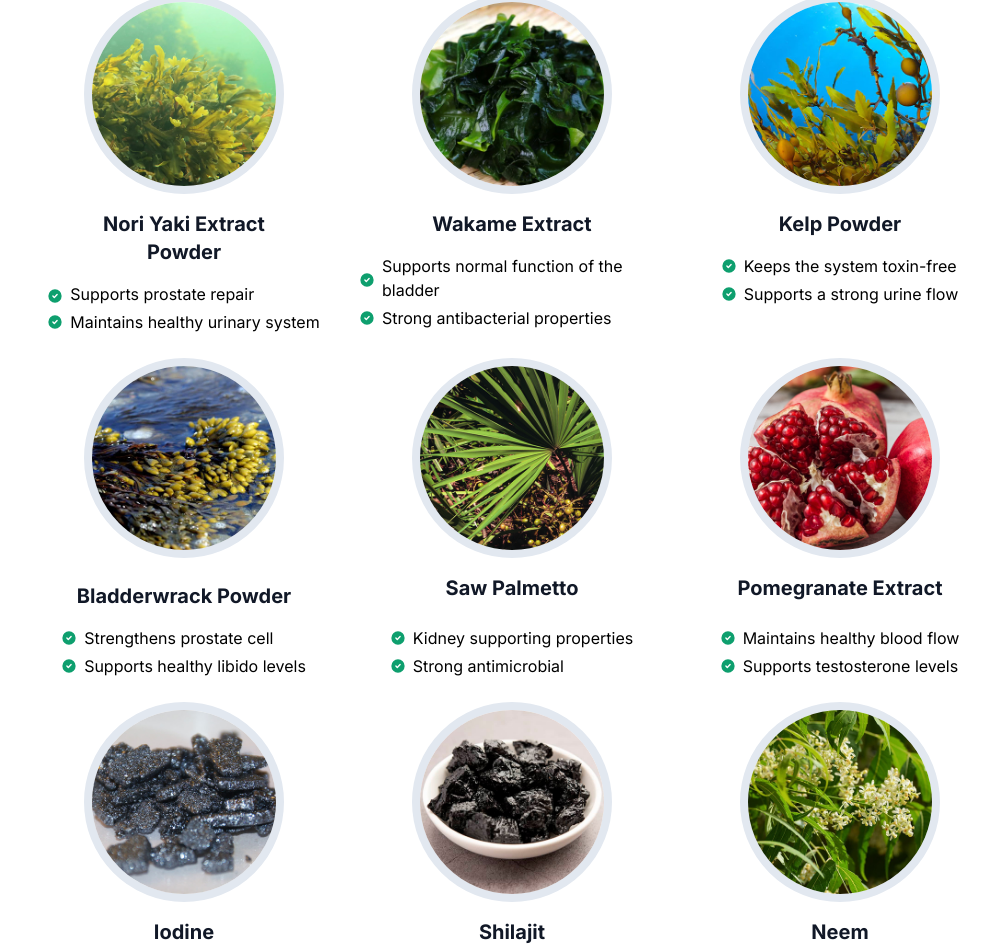
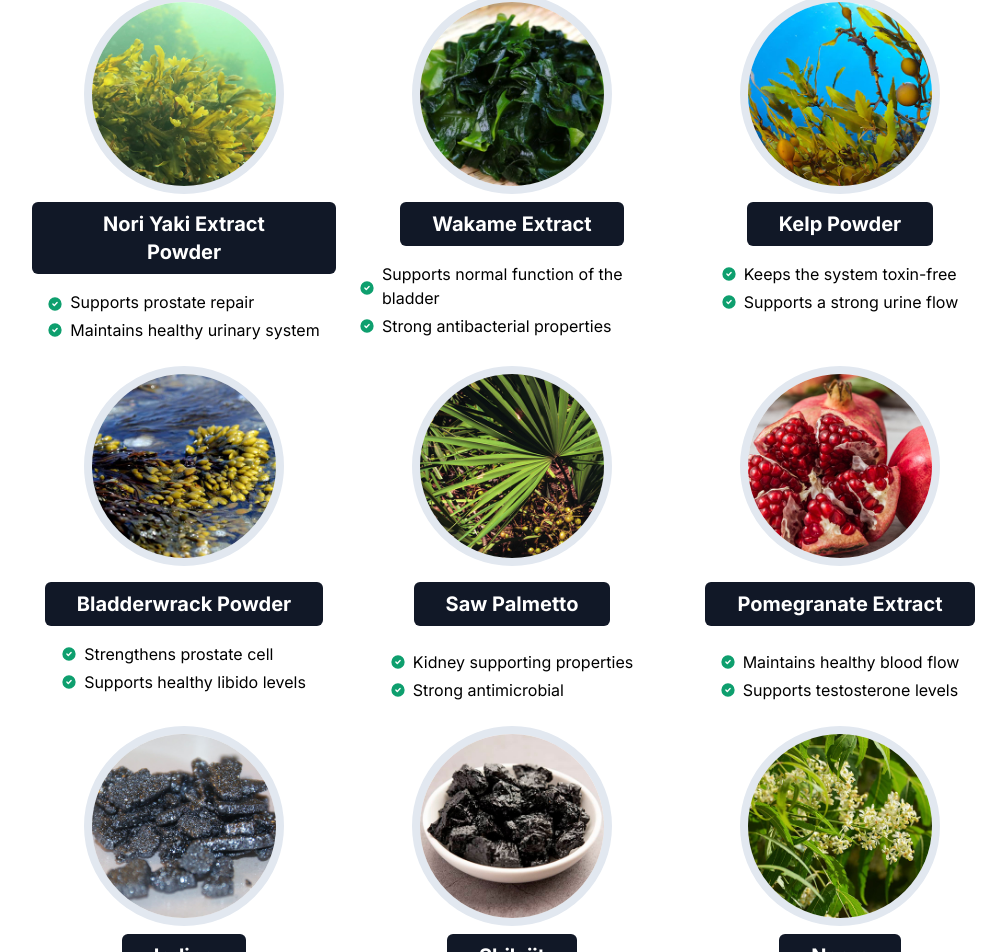
Before and after one commit to ecatungal29/nutra-template, a Next.js app: page / in a window 1280 px wide. Shown: the part 4095-5047 px from the top of the page, without its empty margins (128-1134 px from the left). Built offline with nearby package versions, Linux system fonts and the light colour scheme.

Commit message:
Added title background color in md

```diff
--- a/src/app/components/GridImage.tsx
+++ b/src/app/components/GridImage.tsx
@@ -27,7 +27,7 @@ export default function GridImage() {
                         />
 
                         {/* <p className="text-center font-bold mt-2 bg-gray-900 text-white px-[6px] md:text-xl text-xs md:px-8 py-2 rounded-md"> */}
-                        <p className="text-center text-base text-gray-900  font-bold mt-2   px-4 md:text-xl md:px-8 pt-2  rounded-md  md:mb-4 mb-1">
+                        <p className="text-center text-base text-gray-900  font-bold mt-2   px-4 md:text-xl md:px-8 pt-2  rounded-md  md:mb-4 mb-1 md:text-white md:bg-gray-900 md:py-2">
                             Nori Yaki Extract Powder
                         </p>
                         <ul className="max-w-md space-y-1 md:text-base mt-1 md:mt-0 list-inside">
@@ -71,7 +71,7 @@ export default function GridImage() {
                         />
 
                         {/* <p className="text-center text-xs font-bold mt-2 bg-gray-900 text-white px-4 md:text-xl md:px-8 py-2 rounded-md"> */}
-                        <p className="text-center text-base text-gray-900  font-bold mt-2   px-4 md:text-xl md:px-8 pt-2 rounded-md mb-4 ">
+                        <p className="text-center text-base text-gray-900  font-bold mt-2   px-4 md:text-xl md:px-8 pt-2 rounded-md mb-4 md:text-white md:bg-gray-900 md:py-2">
                             Wakame Extract
                         </p>
                         <ul className="max-w-md space-y-1 md:text-base   list-inside">
@@ -115,7 +115,7 @@ export default function GridImage() {
                         />
 
                         {/* <p className="text-center text-xs font-bold mt-2 bg-gray-900 text-white px-4 md:text-xl md:px-8 py-2 rounded-md"> */}
-                        <p className="text-center text-base text-gray-900  font-bold mt-2   px-4 md:text-xl md:px-8 pt-2 rounded-md mb-9 md:mb-4">
+                        <p className="text-center text-base text-gray-900  font-bold mt-2   px-4 md:text-xl md:px-8 pt-2 rounded-md mb-9 md:mb-4 md:text-white md:bg-gray-900 md:py-2">
                             Kelp Powder
                         </p>
                         <ul className="max-w-md space-y-1 md:text-base  list-inside">
@@ -159,7 +159,7 @@ export default function GridImage() {
                         />
 
                         {/* <p className="text-center font-bold mt-2 bg-gray-900 text-white px-4 md:text-xl md:px-8 py-2 rounded-md"> */}
-                        <p className="text-center text-base text-gray-900  font-bold mt-2 md:mt-4   px-4 md:text-xl md:px-8 pt-2  rounded-md  md:mb-4 mb-0">
+                        <p className="text-center text-base text-gray-900  font-bold mt-2 md:mt-4   px-4 md:text-xl md:px-8 pt-2  rounded-md  md:mb-4 mb-0 md:text-white md:bg-gray-900 md:py-2">
                             Bladderwrack Powder
                         </p>
                         <ul className="max-w-md space-y-1 md:text-base  list-inside">
@@ -193,7 +193,7 @@ export default function GridImage() {
                     <div className="flex flex-col items-center">
                         <Image
                             src="/SawPalmetto.jpg"
-                            className="w-[200px] rounded-full border-slate-200 border-8"
+                            className="w-[200px] rounded-full border-slate-200 border-8 md:mb-2"
                             width={900}
                             height={900}
                             priority
@@ -201,7 +201,7 @@ export default function GridImage() {
                         />
 
                         {/* <p className="text-center font-bold mt-2 bg-gray-900 text-white px-4 md:text-xl md:px-8 py-2 rounded-md"> */}
-                        <p className="text-center text-base text-gray-900  font-bold mt-2   px-4 md:text-xl md:px-8 pt-2 rounded-md mb-7 md:mb-4">
+                        <p className="text-center text-base text-gray-900  font-bold mt-2   px-4 md:text-xl md:px-8 pt-2 rounded-md mb-7 md:mb-4 md:text-white md:bg-gray-900 md:py-2">
                             Saw Palmetto
                         </p>
                         <ul className="max-w-md space-y-1 md:text-base mt-2 list-inside">
@@ -236,7 +236,7 @@ export default function GridImage() {
                     <div className="flex flex-col items-center mb-8 md:mb-0">
                         <Image
                             src="/pomegranate.jpg"
-                            className="w-[200px] rounded-full border-slate-200 border-8"
+                            className="w-[200px] rounded-full border-slate-200 border-8 md:mb-2"
                             width={900}
                             height={900}
                             priority
@@ -244,7 +244,7 @@ export default function GridImage() {
                         />
 
                         {/* <p className="text-center font-bold mt-2 bg-gray-900 text-white px-4 md:text-xl md:px-8 py-2 rounded-md"> */}
-                        <p className="text-center text-base text-gray-900  font-bold mt-2   px-4 md:text-xl md:px-8 pt-2  rounded-md  md:mb-4 mb-1">
+                        <p className="text-center text-base text-gray-900  font-bold mt-2   px-4 md:text-xl md:px-8 pt-2  rounded-md  md:mb-4 mb-1 md:text-white md:bg-gray-900 md:py-2">
                             Pomegranate Extract
                         </p>
                         <ul className="max-w-md space-y-1 md:text-base mt-2 list-inside">
@@ -288,7 +288,7 @@ export default function GridImage() {
                         />
 
                         {/* <p className="text-center font-bold mt-2 bg-gray-900 text-white px-4 md:text-xl md:px-8 py-2 rounded-md"> */}
-                        <p className="text-center text-base text-gray-900  font-bold mt-2   px-4 md:text-xl md:px-8 pt-2  rounded-md  md:mb-4 mb-1">
+                        <p className="text-center text-base text-gray-900  font-bold mt-2   px-4 md:text-xl md:px-8 pt-2  rounded-md  md:mb-4 mb-1 md:text-white md:bg-gray-900 md:py-2">
                             Iodine
                         </p>
                         <ul className="max-w-md space-y-1 md:text-base mt-2 list-inside">
@@ -332,7 +332,7 @@ export default function GridImage() {
                         />
 
                         {/* <p className="text-center font-bold mt-2 bg-gray-900 text-white px-4 md:text-xl md:px-8 py-2 rounded-md"> */}
-                        <p className="text-center text-base text-gray-900  font-bold mt-2   px-4 md:text-xl md:px-8 pt-2  rounded-md  md:mb-4 mb-1">
+                        <p className="text-center text-base text-gray-900  font-bold mt-2   px-4 md:text-xl md:px-8 pt-2  rounded-md  md:mb-4 mb-1 md:text-white md:bg-gray-900 md:py-2">
                             Shilajit
                         </p>
                         <ul className="max-w-md space-y-1 md:text-base mt-2 list-inside">
@@ -374,7 +374,7 @@ export default function GridImage() {
                         />
 
                         {/* <p className="text-center font-bold mt-2 bg-gray-900 text-white px-4 md:text-xl md:px-8 py-2 rounded-md"> */}
-                        <p className="text-center text-base text-gray-900  font-bold mt-2   px-4 md:text-xl md:px-8 pt-2  rounded-md  md:mb-4 mb-1">
+                        <p className="text-center text-base text-gray-900  font-bold mt-2   px-4 md:text-xl md:px-8 pt-2  rounded-md  md:mb-4 mb-1 md:text-white md:bg-gray-900 md:py-2">
                             Neem
                         </p>
                         <ul className="max-w-md space-y-1 md:text-base mt-2 list-inside">
```
